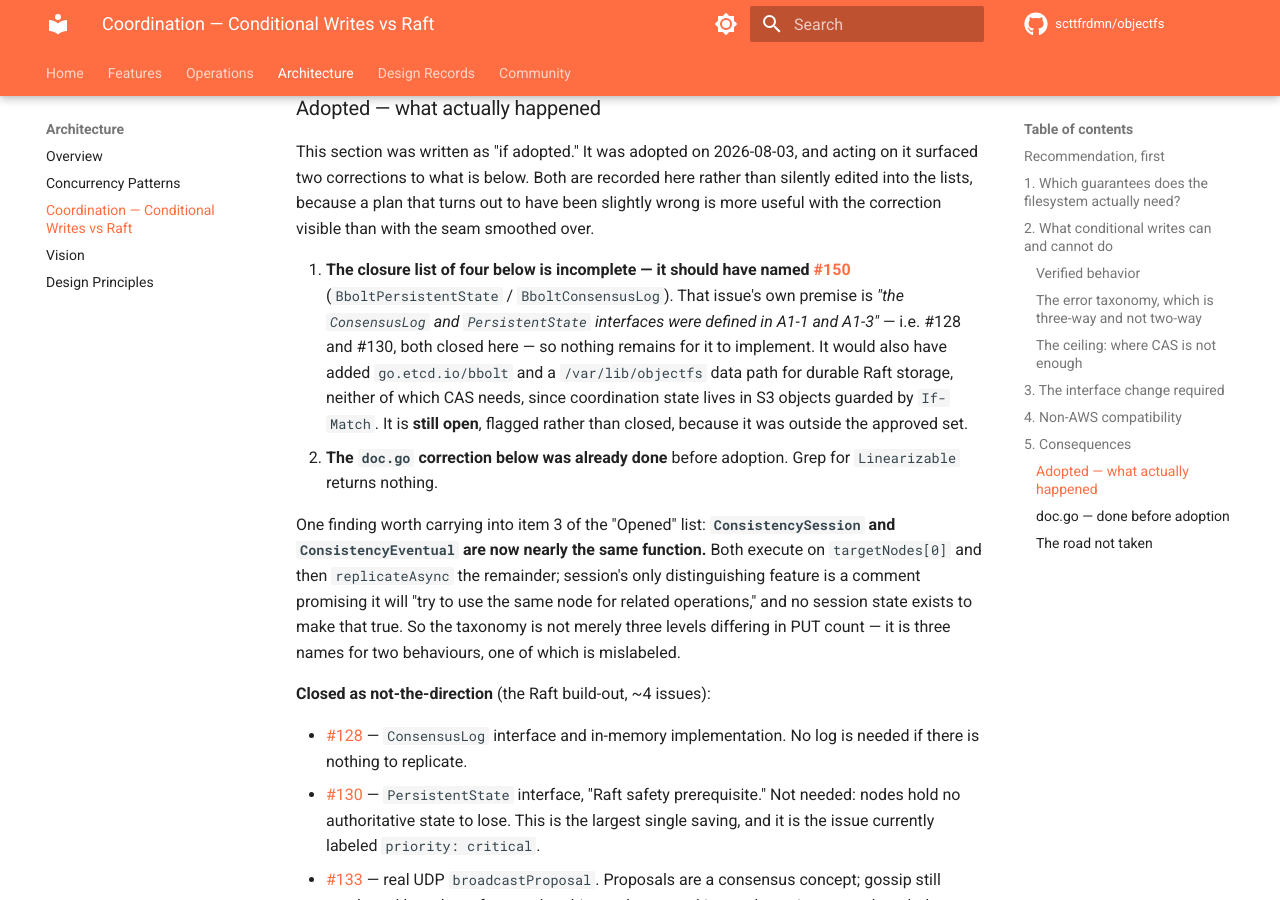
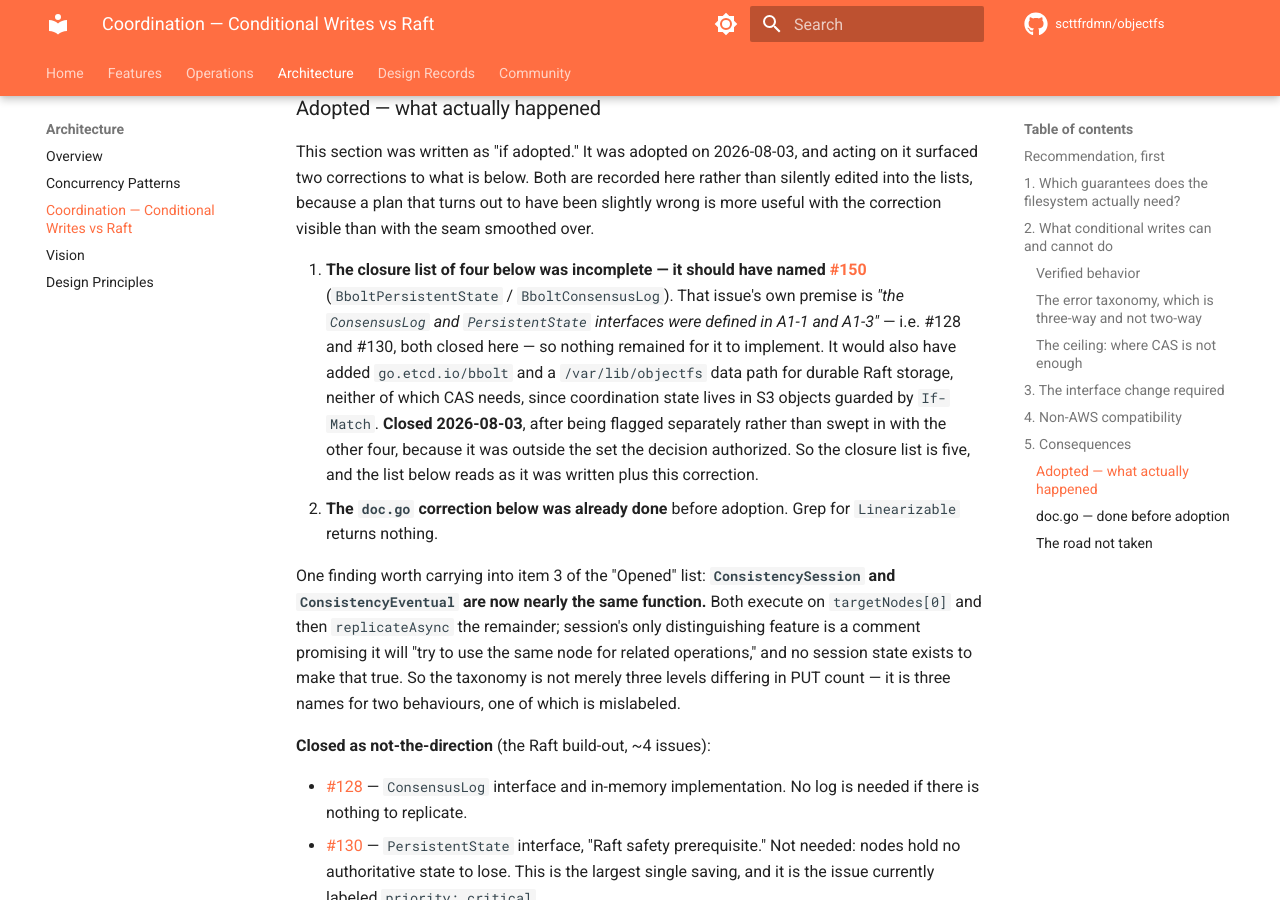
Before and after one commit to scttfrdmn/objectfs, an MkDocs documentation site: the page built from docs/design/conditional-writes-vs-raft.md, in a window 1280 px wide and 900 px high, scrolled down 7694 px. Built offline with MkDocs 1.6.1 and Material for MkDocs 9.7.7, drawn with Linux system fonts in a browser that asks for light colours; comment, search, counter and statistics services are not loaded; the version menu is left out.

Commit message:
docs: the Raft closure list is five, not four
#150 (BboltPersistentState / BboltConsensusLog) is closed alongside #128,
#130, #133 and #151. Its premise was that it implements the interfaces
A1-1 and A1-3 defined, and those are #128 and #130, so there was nothing
left for it to back with bbolt. It would also have added go.etcd.io/bbolt
and a /var/lib/objectfs data path, neither of which CAS needs — a lease is
an object in the bucket.

It was closed separately because the design doc's own consequences section
omitted it from the list of four, so it fell outside what the direction
decision had authorized. That omission stays visible in the doc rather
than being edited into the list, on the same principle as the rest of that
section: a plan that turned out slightly wrong is more useful with the
correction shown than with the seam smoothed over.

Refs #169, #150

```diff
--- a/docs/design/conditional-writes-vs-raft.md
+++ b/docs/design/conditional-writes-vs-raft.md
@@ -282,14 +282,16 @@ corrections to what is below. Both are recorded here rather than silently edited
 because a plan that turns out to have been slightly wrong is more useful with the correction visible
 than with the seam smoothed over.
 
-1. **The closure list of four below is incomplete — it should have named
+1. **The closure list of four below was incomplete — it should have named
    [#150](https://github.com/scttfrdmn/objectfs/issues/150)** (`BboltPersistentState` /
    `BboltConsensusLog`). That issue's own premise is *"the `ConsensusLog` and `PersistentState`
    interfaces were defined in A1-1 and A1-3"* — i.e. #128 and #130, both closed here — so nothing
-   remains for it to implement. It would also have added `go.etcd.io/bbolt` and a
+   remained for it to implement. It would also have added `go.etcd.io/bbolt` and a
    `/var/lib/objectfs` data path for durable Raft storage, neither of which CAS needs, since
-   coordination state lives in S3 objects guarded by `If-Match`. It is **still open**, flagged rather
-   than closed, because it was outside the approved set.
+   coordination state lives in S3 objects guarded by `If-Match`. **Closed 2026-08-03**, after being
+   flagged separately rather than swept in with the other four, because it was outside the set the
+   decision authorized. So the closure list is five, and the list below reads as it was written plus
+   this correction.
 2. **The `doc.go` correction below was already done** before adoption. Grep for `Linearizable`
    returns nothing.
 
```
Also changed, not shown: CHANGELOG.md (+4 -1 lines).
